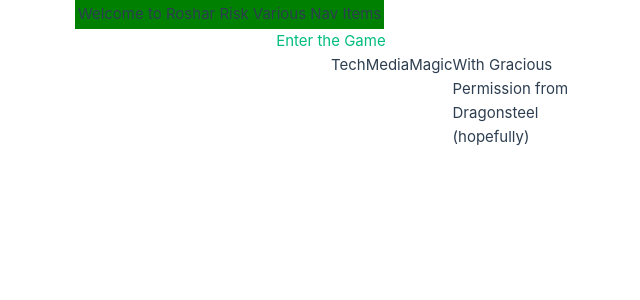
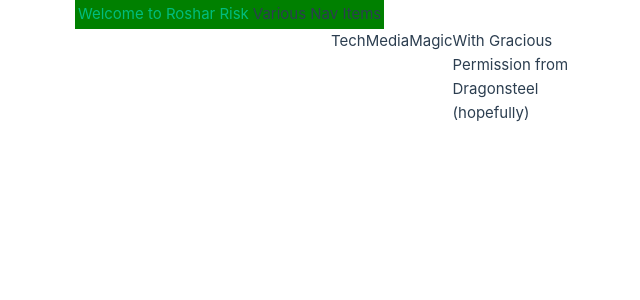
Before and after one commit to MakerMacAttack/rosharan-risk, a Vue app: page / in a window 1280 px wide. Shown: the top 300 px of the page, without its empty margins (53-693 px from the left). Built offline with nearby package versions, Linux system fonts and the light colour scheme.

Commit message:
Update ReadMe

```diff
--- a/src/components/Common/NavBar.vue
+++ b/src/components/Common/NavBar.vue
@@ -6,7 +6,7 @@
   <main>
     <table class="navbar">
       <tr>
-        <td>Welcome to Roshar Risk</td>
+        <td><a href="/home">Welcome to Roshar Risk</a></td>
         <td>Various Nav Items</td>
       </tr>
     </table>
--- a/src/router/index.js
+++ b/src/router/index.js
@@ -6,6 +6,11 @@
   routes: [
     {
       path: '/',
+      name: 'home',
+      component: () => import('../views/HomeView.vue')
+    },
+    {
+      path: '/home',
       name: 'home',
       component: () => import('../views/HomeView.vue')
     },
```
Also changed, not shown: 1 other file (tests, documents, lock files or other folders).
